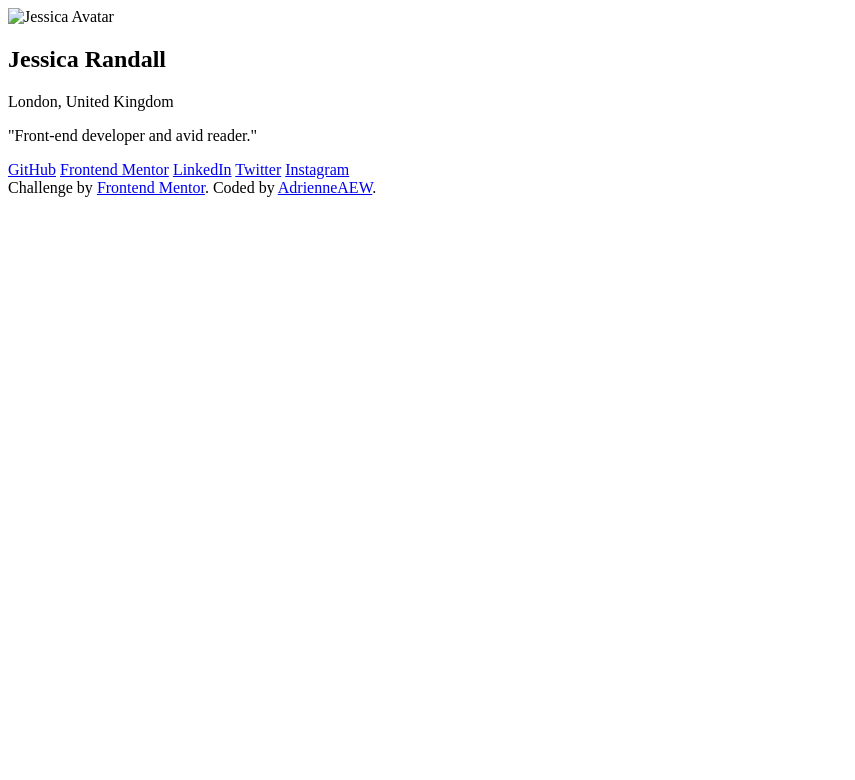
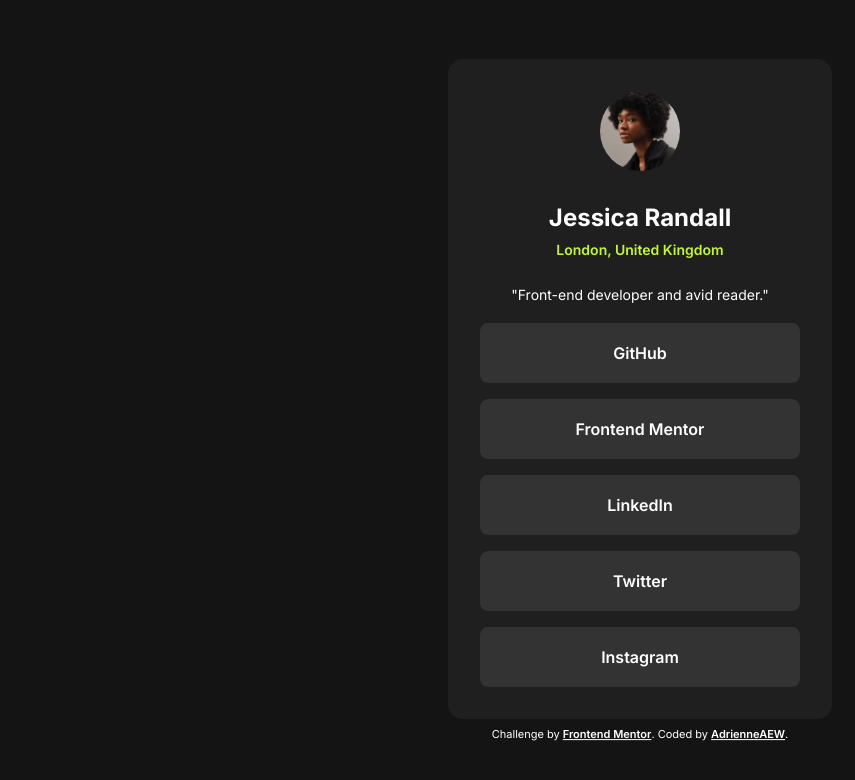
Before and after one commit to AdrienneAEW/social-links-profile-main, a plain HTML site: page index.html in a window 1280 px wide. Shown: the whole page, without its empty margins (0-855 px from the left). Drawn offline with Linux system fonts and the light colour scheme; the site is published under a folder, as on GitHub Pages, so addresses that start at the root find nothing.

Commit message:
Path Corrections

```diff
--- a/index.html
+++ b/index.html
@@ -3,8 +3,8 @@
 <head>
   <meta charset="UTF-8">
   <meta name="viewport" content="width=device-width, initial-scale=1.0"> <!-- displays site properly based on user's device -->
-  <link rel="stylesheet" href="/assets/css/styles.css">
-  <link rel="icon" type="image/png" sizes="32x32" href="./assets/images/favicon-32x32.png">
+  <link rel="stylesheet" href="assets/css/styles.css">
+  <link rel="icon" type="image/png" sizes="32x32" href="assets/images/favicon-32x32.png">
 
   <title>Frontend Mentor | Social links profile</title>
 </head>
@@ -13,7 +13,7 @@
 
   <section class="social-card">
     <header>
-      <img src="/assets/images/avatar-jessica.jpeg" alt="Jessica Avatar">
+      <img src="assets/images/avatar-jessica.jpeg" alt="Jessica Avatar">
       <h1>Jessica Randall</h1>
       <p>London, United Kingdom</p>
     </header>
```
